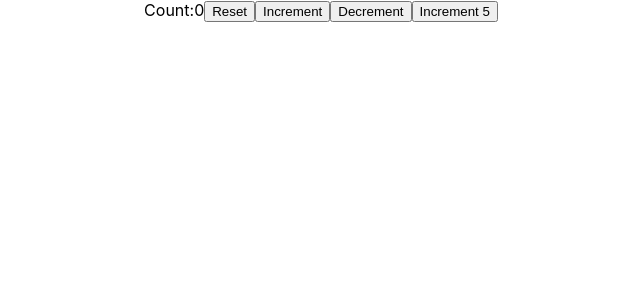
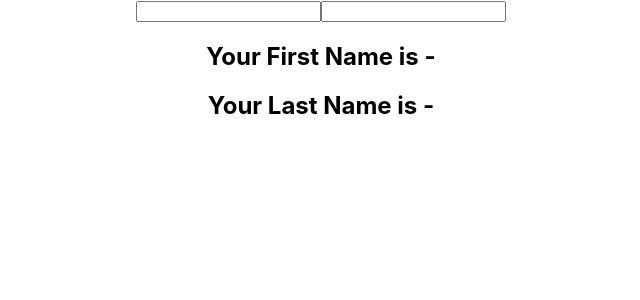
Before and after one commit to nilankh/react-hooks, a React (Create React App) app: page / in a window 1280 px wide. Shown: the top 300 px of the page, without its empty margins (319-959 px from the left). Built offline with nearby package versions, Linux system fonts and the light colour scheme.

Commit message:
revised useState with object

```diff
--- a/src/App.js
+++ b/src/App.js
@@ -1,11 +1,11 @@
 import React from "react";
 import "./App.css";
 // import ClassCounter from './components/ClassCounter';
-import HookCounter from './components/HookCounter';
+// import HookCounter from './components/HookCounter';
 import ReviseCounter from "./components/ReviseCounter";
-import ClassCounterTwo from "./components/ClassCounterTwo";
+// import ClassCounterTwo from "./components/ClassCounterTwo";
 // import HookCounterTwo from "./components/HookCounterTwo";
-// import HookCounter3 from "./components/HookCounter3";
+import HookCounter3 from "./components/HookCounter3";
 // import HookCounter4 from "./components/HookCounter4";
 // import ClassCounterOOne from "./components/ClassCounterOOne";
 // import HookCounterOne from "./components/HookCounterOne";
--- a/src/components/HookCounter3.js
+++ b/src/components/HookCounter3.js
@@ -3,19 +3,20 @@ import React, { useState } from "react";
 
 function HookCounter3() {
   const [name, setName] = useState({ firstName: "", lastName: "" });
+  // console.log("name", name);
   return (
     <div>
       <input
         type="text"
         value={name.firstName}
         // onChange={(e) => setName({ firstName: e.target.value })} isse dikkat aaayegi u can check by commmenting  neeche wala line
-        onChange={(e) => setName({...name, firstName: e.target.value })}
+        onChange={(e) => setName({ ...name, firstName: e.target.value })}
         // (...name) copy every property in name object and just overwrite the first name field with a different field
       />
       <input
         type="text"
         value={name.lastName}
-        onChange={(e) => setName({...name,  lastName: e.target.value })}
+        onChange={(e) => setName({ ...name, lastName: e.target.value })}
       />
       <h2>Your First Name is - {name.firstName} </h2>
       <h2>Your First Name is - {name.lastName}</h2>
--- a/src/components/ReviseCounter.js
+++ b/src/components/ReviseCounter.js
@@ -1,26 +1,21 @@
 import React, { useState } from "react";
 
 function ReviseCounter() {
-  const initialCount = 0;
-
-  const [count, setCount] = useState(initialCount);
-  const incrementFive = () => {
-    for (let i = 0; i < 5; i++) {
-      setCount((prevCount) => prevCount + 1);
-    }
-  };
+  const [name, setName] = useState({ firstName: "", lastName: "" });
   return (
     <div>
-      Count:{count}
-      <button onClick={() => setCount(initialCount)}>Reset</button>
-      <button onClick={() => setCount((prevCount) => prevCount + 1)}>
-        Increment{" "}
-      </button>
-      <button onClick={() => setCount((prevCount) => prevCount - 1)}>
-        Decrement{" "}
-      </button>
-      <button onClick={incrementFive}>Increment 5</button>
-      {/* <button onClick={()=>setCount( (prevCount) => prevCount+ 5)}>Increment 5</button> */}
+      <input
+        type="text"
+        value={name.firstName}
+        onChange={(e) => setName({ ...name, firstName: e.target.value })}
+      />
+      <input
+        type="text"
+        value={name.lastName}
+        onChange={(e) => setName({ ...name, lastName: e.target.value })}
+      />
+      <h2>Your First Name is -{name.firstName}</h2>
+      <h2>Your Last Name is -{name.lastName}</h2>
     </div>
   );
 }
```
